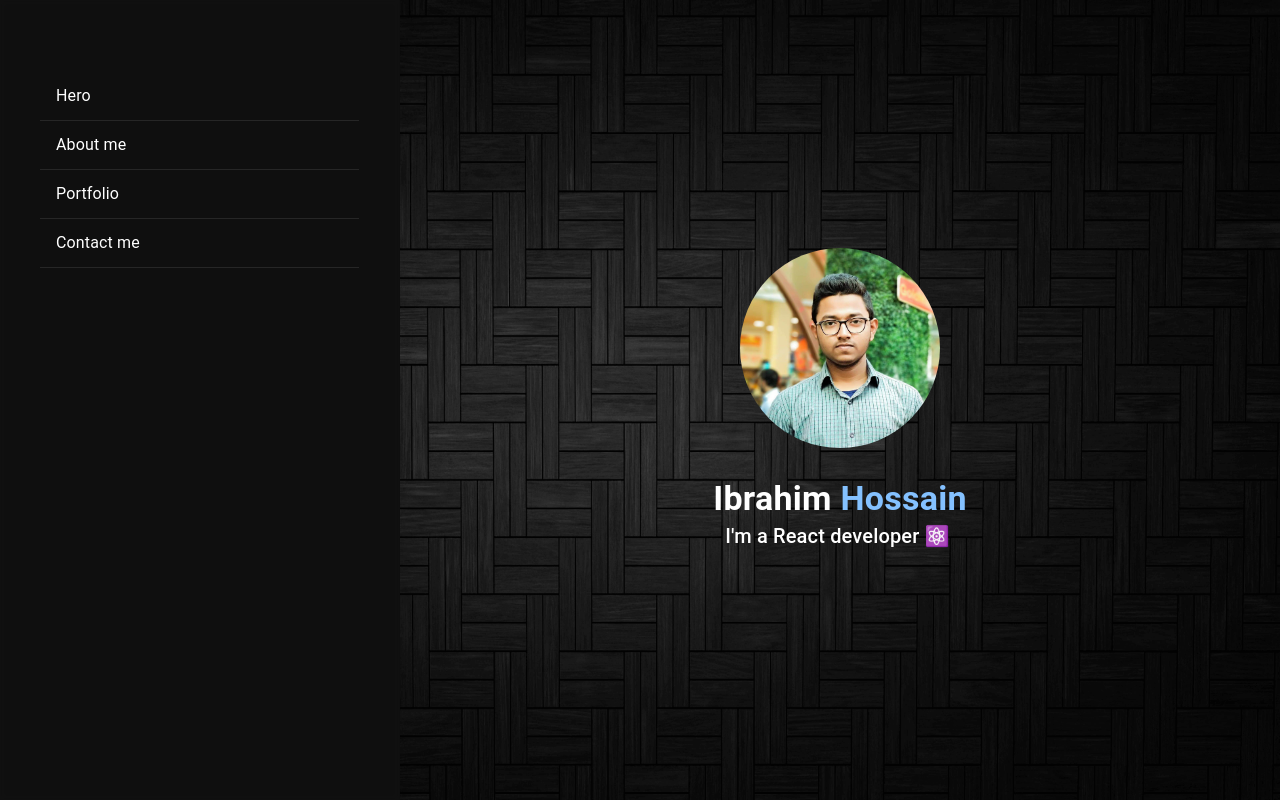
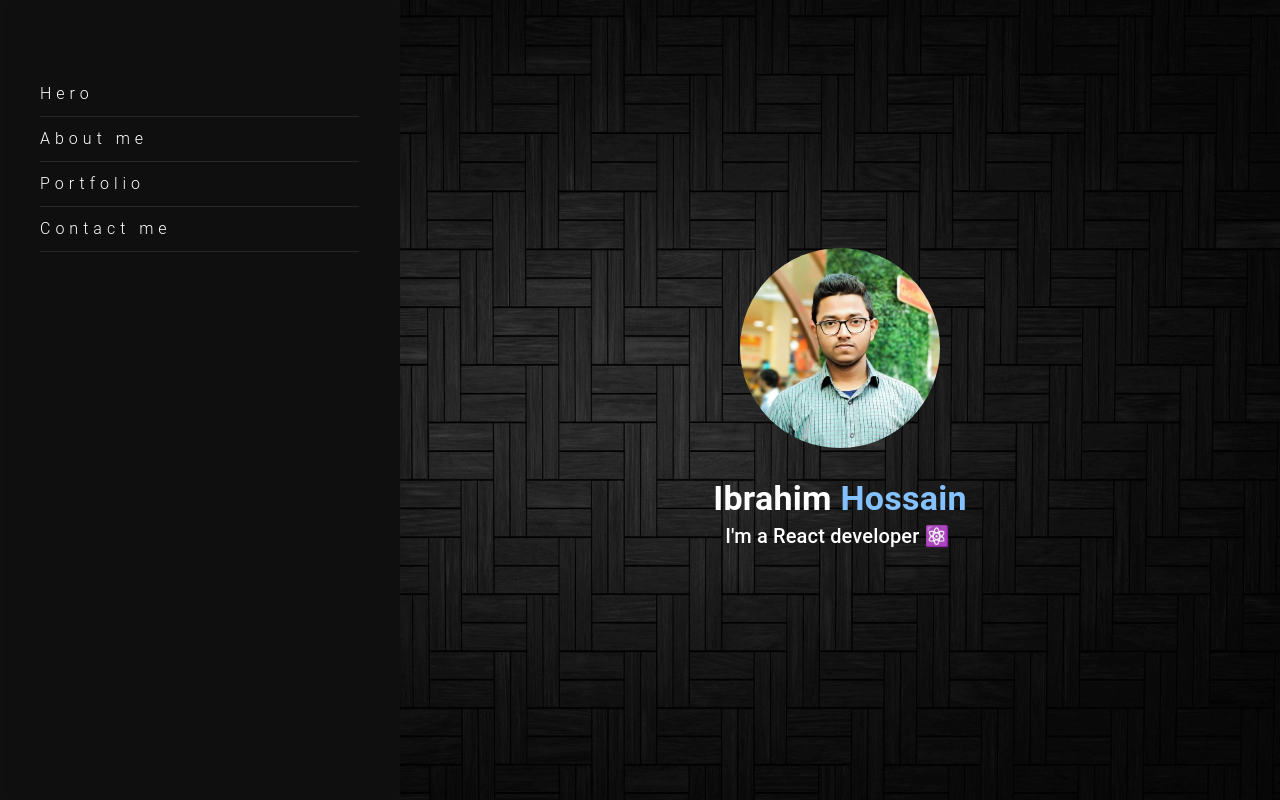
Before and after one commit to mdibuhossain/Portfolio_main, a React (Create React App) app: page / in a window 1280 px wide. Built offline with nearby package versions, Linux system fonts and the light colour scheme.

Commit message:
UI updated

```diff
--- a/src/components/NavDrawer.js
+++ b/src/components/NavDrawer.js
@@ -16,7 +16,7 @@ import {
 } from "react-router-dom";
 import { createStyles, makeStyles } from '@mui/styles';
 import { NavHashLink as Link } from 'react-router-hash-link';
-import { Divider } from '@mui/material';
+import { Divider, Typography } from '@mui/material';
 
 
 const drawerWidth = 400;
@@ -24,17 +24,29 @@ const drawerWidth = 400;
 const useStyle = makeStyles((theme) => createStyles({
     menuIcon: {
         color: 'white'
+    },
+    linkStyle: {
+        display: 'flex',
+        // alignItems: 'center',
+        // justifyContent: 'center',
+        textDecoration: 'none',
+        color: 'inherit',
+    },
+    linkInnerStyle: {
+        width: '100%',
+        padding: '10px 0',
+        fontWeight: '300 !important',
+        letterSpacing: '5px !important',
+        borderBottom: '0.75px solid rgba(200, 200, 200, 0.125)',
+        transition: '0.225s ease-in-out',
+        '&:hover': {
+            fontWeight: '300',
+            color: 'rgb(132, 193, 255) !important',
+            borderBottom: '0.75px solid rgb(132, 193, 255)',
+        },
     }
 }));
 
-const linkStyle = {
-    display: 'flex',
-    alignItems: 'center',
-    justifyContent: 'center',
-    textDecoration: 'none',
-    color: 'inherit',
-    borderBottom: '0.75px solid rgba(200, 200, 200, 0.125)'
-}
 
 export default function NavDrawer() {
     const [mobileOpen, setMobileOpen] = React.useState(false);
@@ -43,7 +55,7 @@ export default function NavDrawer() {
         setMobileOpen(!mobileOpen);
     };
 
-    // const { menuIcon } = useStyle();
+    const { linkInnerStyle, linkStyle } = useStyle();
     const drawer = (
         <div >
             <Toolbar />
@@ -51,34 +63,34 @@ export default function NavDrawer() {
             <List>
                 <Link smooth={true}
                     to='top'
-                    style={linkStyle}
+                    className={linkStyle}
                 >
-                    <ListItem button>
-                        <ListItemText primary="Hero" />
-                    </ListItem>
+                    {/* <ListItem button> */}
+                    <Typography className={linkInnerStyle}>Hero</Typography>
+                    {/* </ListItem> */}
                 </Link>
                 <Link smooth={true}
                     to='about'
-                    style={linkStyle}
+                    className={linkStyle}
                 >
-                    <ListItem button>
-                        <ListItemText primary="About me" />
-                    </ListItem>
+                    {/* <ListItem button> */}
+                    <Typography className={linkInnerStyle}>About me</Typography>
+                    {/* </ListItem> */}
                 </Link>
-                <Link smooth={true} to='portfolio' style={linkStyle}>
-                    <ListItem button>
-                        <ListItemText primary="Portfolio" />
-                    </ListItem>
+                <Link smooth={true} to='portfolio' className={linkStyle}>
+                    {/* <ListItem button> */}
+                    <Typography className={linkInnerStyle}>Portfolio</Typography>
+                    {/* </ListItem> */}
                 </Link>
-                {/* <Link smooth={true} to='blogs' style={linkStyle}>
-                    <ListItem button>
-                        <ListItemText primary="Blogs" />
-                    </ListItem>
+                {/* <Link smooth={true} to='blogs' className={linkStyle}>
+                    // <ListItem button>
+                        <Typography className={linkInnerStyle}>Blogs</Typography>
+                    // </ListItem>
                 </Link> */}
-                <Link smooth={true} to='contact' style={linkStyle}>
-                    <ListItem button>
-                        <ListItemText primary="Contact me" />
-                    </ListItem>
+                <Link smooth={true} to='contact' className={linkStyle}>
+                    {/* <ListItem button> */}
+                    <Typography className={linkInnerStyle}>Contact me</Typography>
+                    {/* </ListItem> */}
                 </Link>
             </List>
             {/* <Divider /> */}
```
